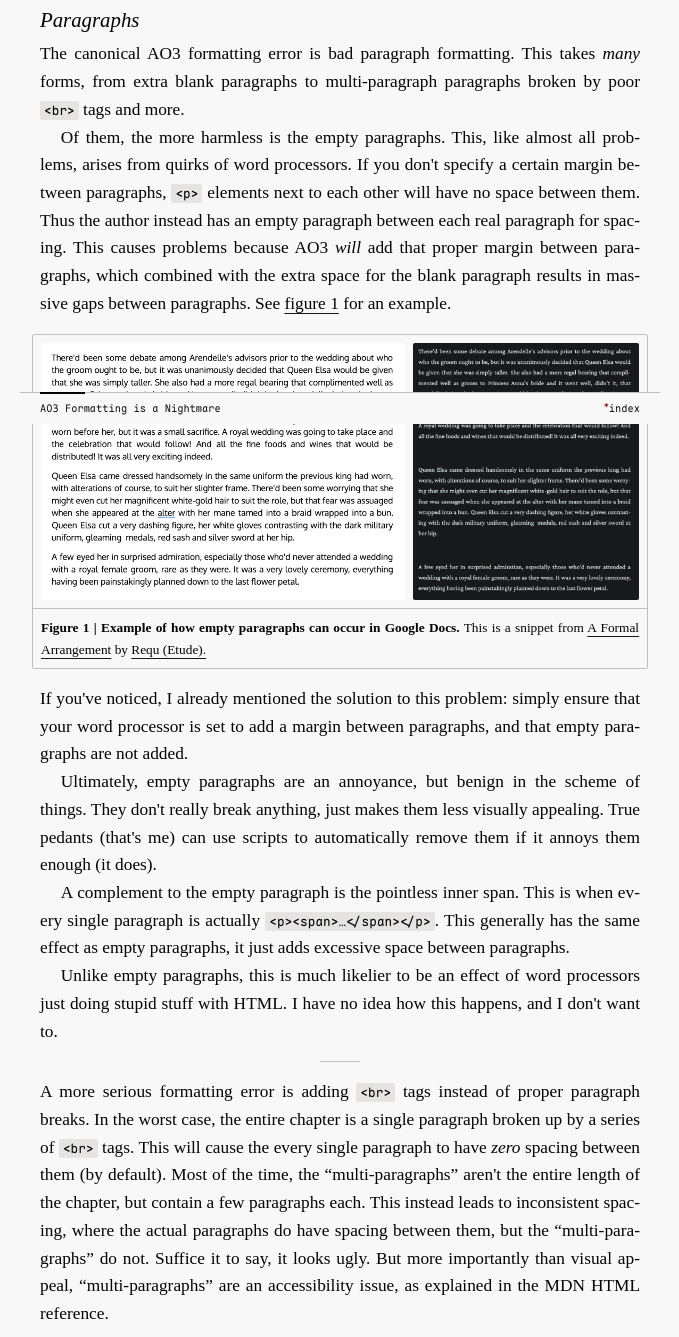
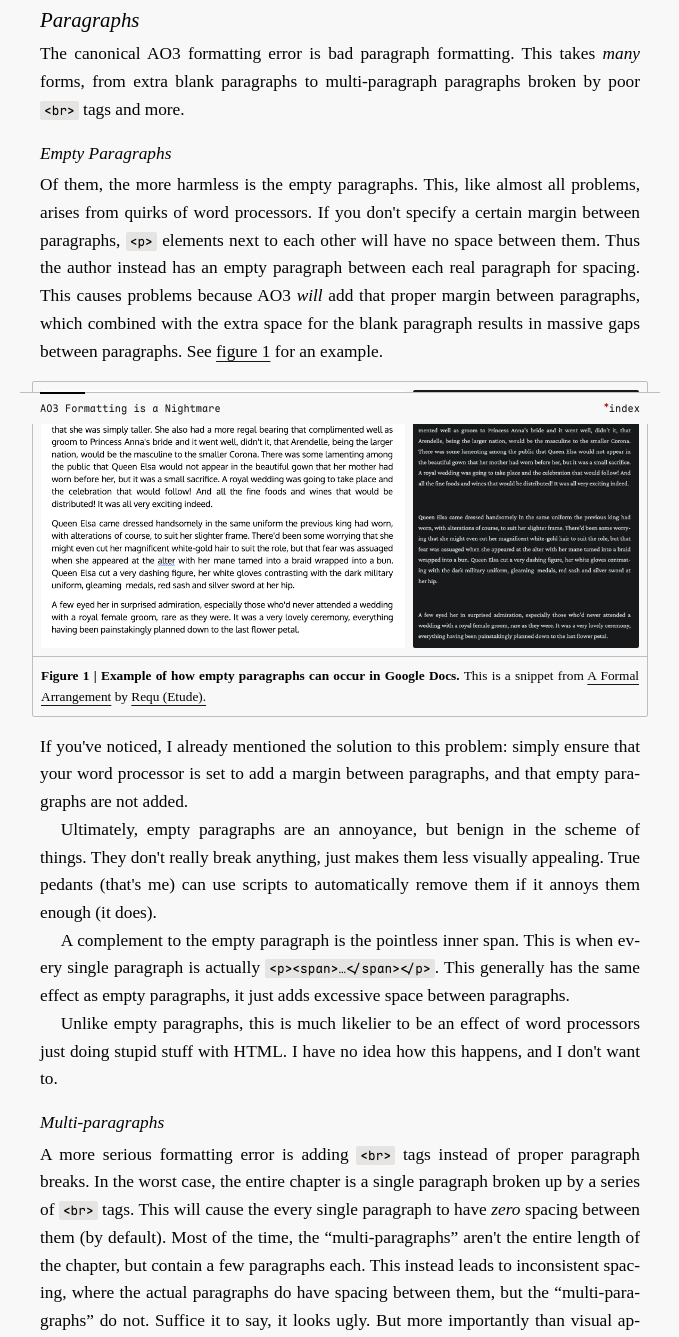
Before and after one commit to pure-chance/website, a plain HTML site: page src/AO3-formatting-is-a-nightmare/index.html in a window 1280 px wide. Shown: the part 376-1713 px from the top of the page, without its empty margins (300-979 px from the left). Drawn offline with Linux system fonts and the light colour scheme; a web font is replaced by a local one.

Commit message:
edit(AO3-formatting): subheadings over hr

```diff
--- a/src/AO3-formatting-is-a-nightmare/index.html
+++ b/src/AO3-formatting-is-a-nightmare/index.html
@@ -50,6 +50,7 @@
           poor <code>&lt;br&gt;</code>
           tags and more.
         </p>
+        <h3>Empty Paragraphs</h3>
         <p>
           Of them, the more harmless is the empty paragraphs. This, like almost all problems, arises
           from quirks of word processors. If you don't specify a certain margin between paragraphs,
@@ -99,7 +100,7 @@
           Unlike empty paragraphs, this is much likelier to be an effect of word processors just
           doing stupid stuff with HTML. I have no idea how this happens, and I don't want to.
         </p>
-        <hr />
+        <h3>Multi-paragraphs</h3>
         <p>
           A more serious formatting error is adding <code>&lt;br&gt;</code> tags instead of proper
           paragraph breaks. In the worst case, the entire chapter is a single paragraph broken up by
```
